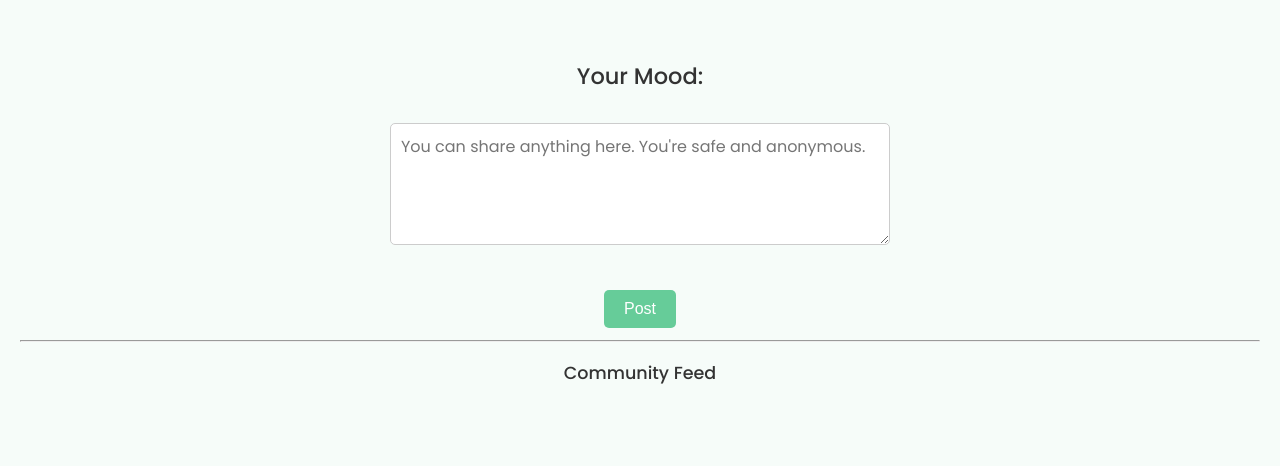
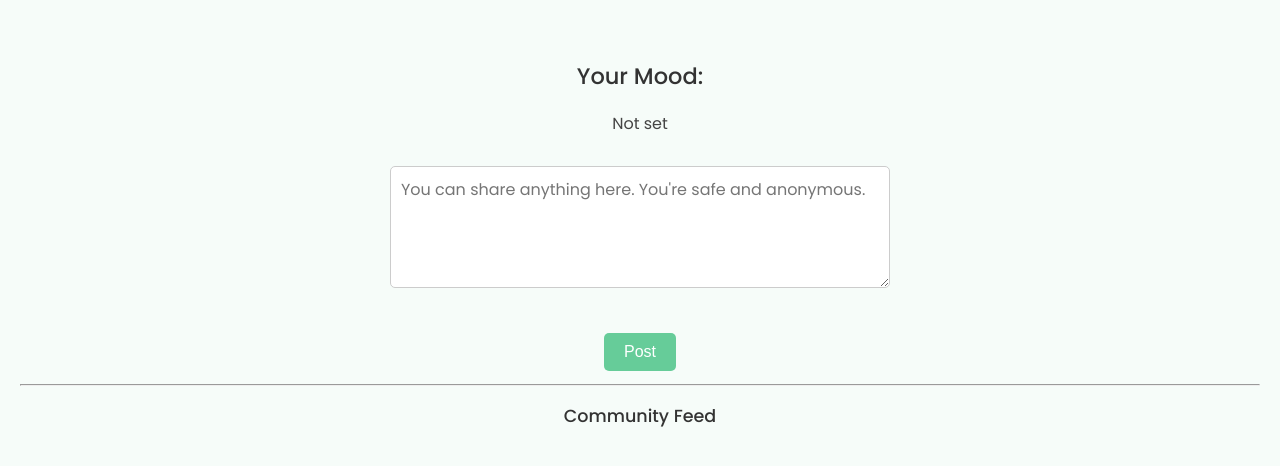
Before and after one commit to MamidiSrivaishnavi/SafeSpace, a plain HTML site: page feed.html in a window 1280 px wide. Drawn offline with Linux system fonts and the light colour scheme; the site is published under a folder, as on GitHub Pages, so addresses that start at the root find nothing; no server answers.

```diff
--- a/feed.html
+++ b/feed.html
@@ -27,6 +27,6 @@
     <div id="posts"></div>
 
 
-    <script type="module" src="/feed.js"></script>
+    <script type="module" src="feed.js"></script>
 </body>
 </html>
```
